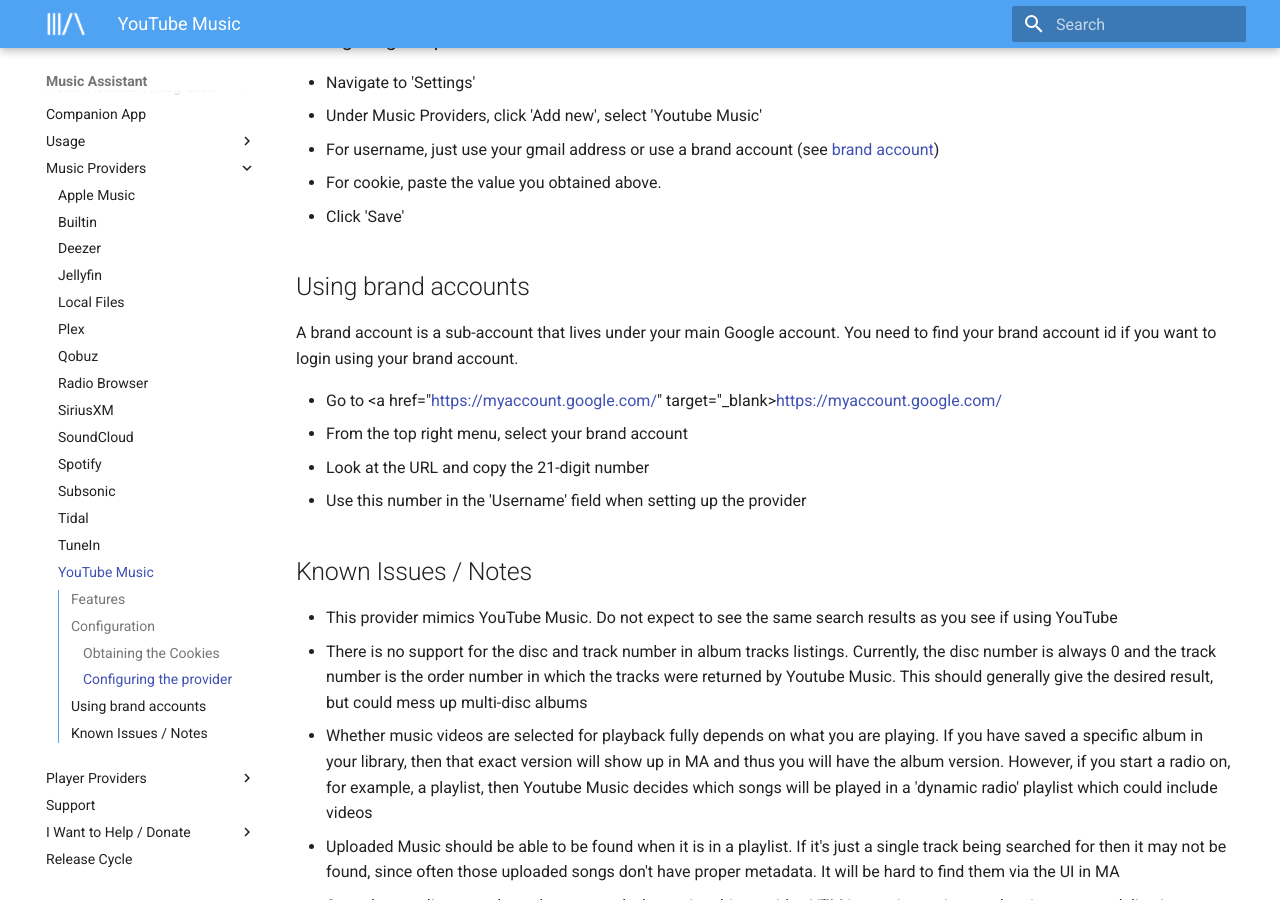
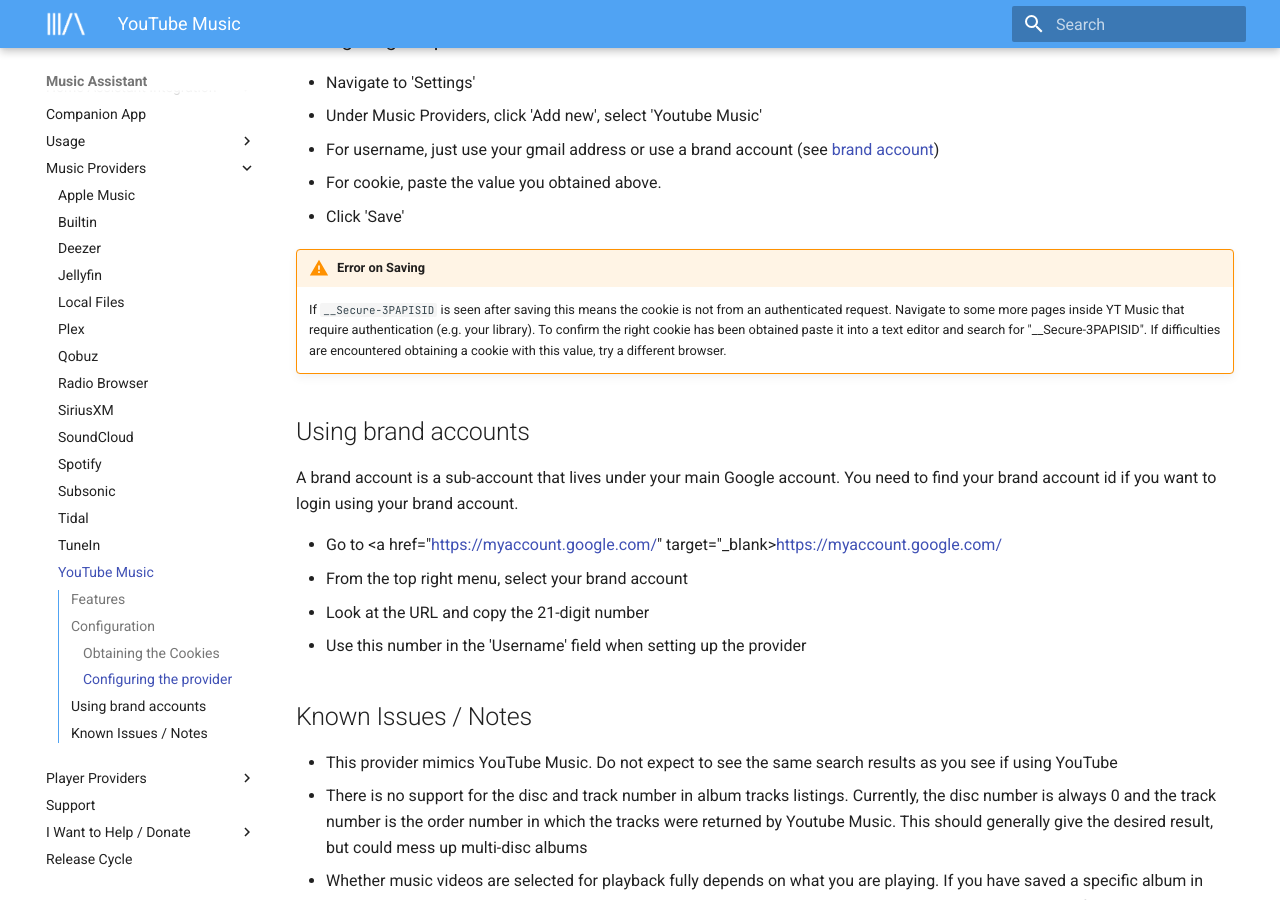
Before and after one commit to pwbriggs/music-assistant.github.io, an MkDocs documentation site: the page built from docs/music-providers/youtube-music.md, in a window 1280 px wide and 900 px high, scrolled down 3381 px. Built offline with MkDocs 1.6.1 and Material for MkDocs 9.7.7, drawn with Linux system fonts in a browser that asks for light colours.

Commit message:
Add note about cookie

```diff
--- a/docs/music-providers/youtube-music.md
+++ b/docs/music-providers/youtube-music.md
@@ -43,6 +43,9 @@
 - For cookie, paste the value you obtained above.
 - Click 'Save'
 
+!!! warning "Error on Saving"
+    If `__Secure-3PAPISID` is seen after saving this means the cookie is not from an authenticated request. Navigate to some more pages inside YT Music that require authentication (e.g. your library). To confirm the right cookie has been obtained paste it into a text editor and search for "__Secure-3PAPISID". If difficulties are encountered obtaining a cookie with this value, try a different browser.
+
 ## Using brand accounts
 A brand account is a sub-account that lives under your main Google account. You need to find your brand account id if you want to login using your brand account.
 
```
